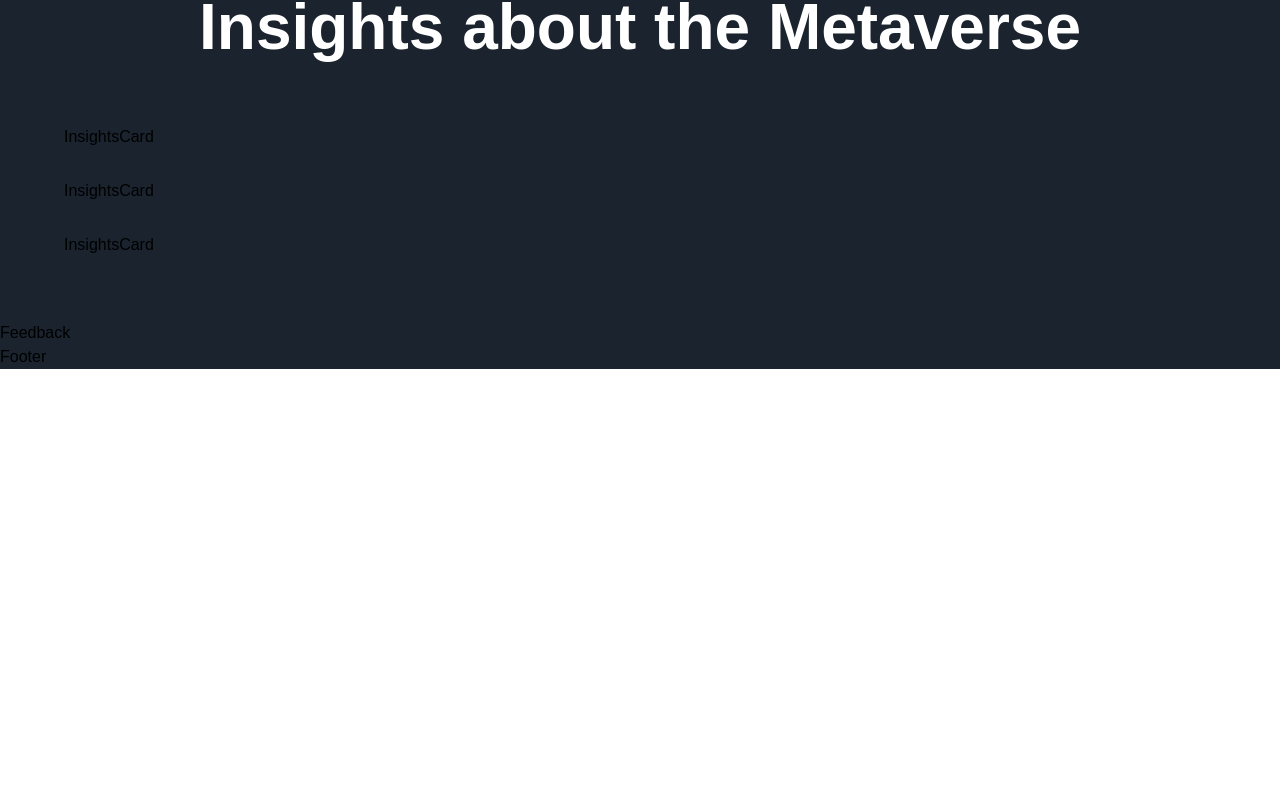
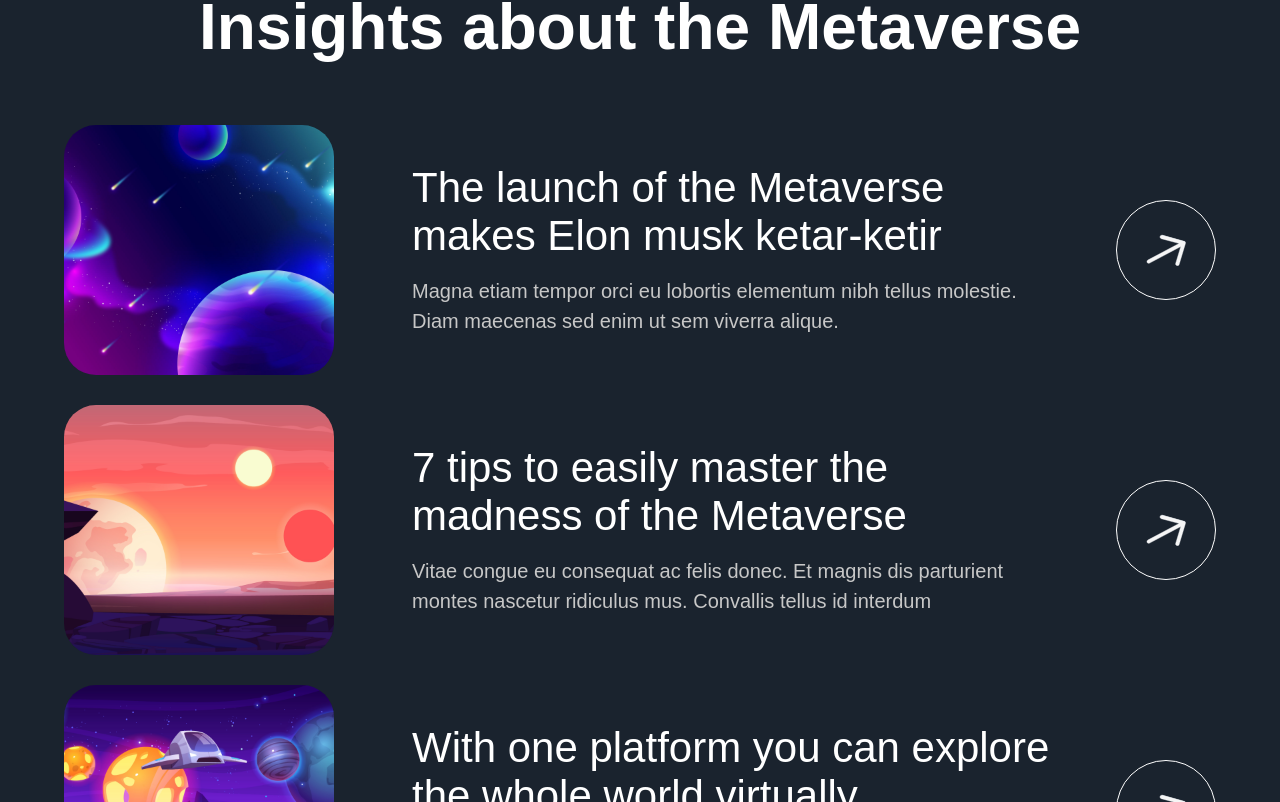
Before and after one commit to araf821/Next-13-Tutorial, a Next.js app: page / in a window 1280 px wide. Shown: the part 5258-6060 px from the top of the page. Before the commit the page ends 5627 px from the top, so only its background shows below. Built offline with nearby package versions, Linux system fonts and the light colour scheme; a web font is replaced by a local one.

Commit message:
completed insights section

```diff
--- a/components/InsightsCard.tsx
+++ b/components/InsightsCard.tsx
@@ -14,6 +14,36 @@
   subtitle,
   index,
 }) => {
-  return <div>InsightsCard</div>;
+  return (
+    <motion.div
+      variants={fadeIn("up", "spring", index * 0.5, 0.5)}
+      viewport={{ once: false, amount: 0.25 }}
+      className="flex md:flex-row flex-col gap-4"
+    >
+      <img
+        src={imgUrl}
+        alt="planet-01"
+        className="md:w-[270px] w-full h-[250px] rounded-[32px] object-cover"
+      />
+      <div className="w-full flex justify-between items-center">
+        <div className="flex-1 md:ml-[62px] flex flex-col max-w-[650px]">
+          <h4 className="font-normal lg:leading-[48px] leading-[30px] lg:text-[42px] text-[26px] text-white">
+            {title}
+          </h4>
+          <p className="mt-[16px] font-normal lg:text-[20px] text-[14px] text-secondary-white">
+            {" "}
+            {subtitle}
+          </p>
+        </div>
+        <div className="lg:flex hidden items-center justify-center w-[100px] h-[100px] rounded-full bg-transparent border-[1px] border-white">
+          <img
+            src="/arrow.svg"
+            alt="arrow"
+            className="w-[40%] h-[40%] object-contain"
+          />
+        </div>
+      </div>
+    </motion.div>
+  );
 };
 export default InsightsCard;
```
